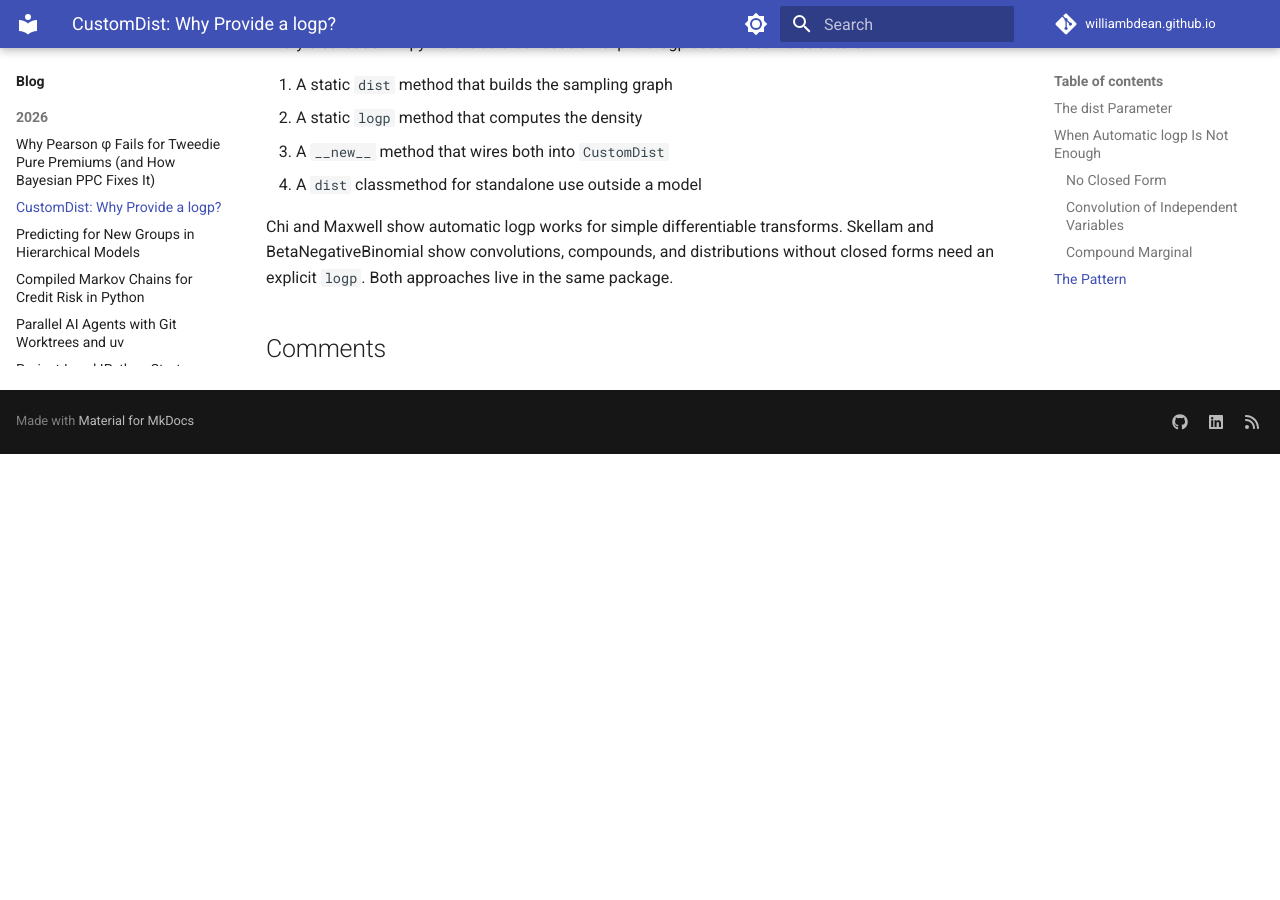
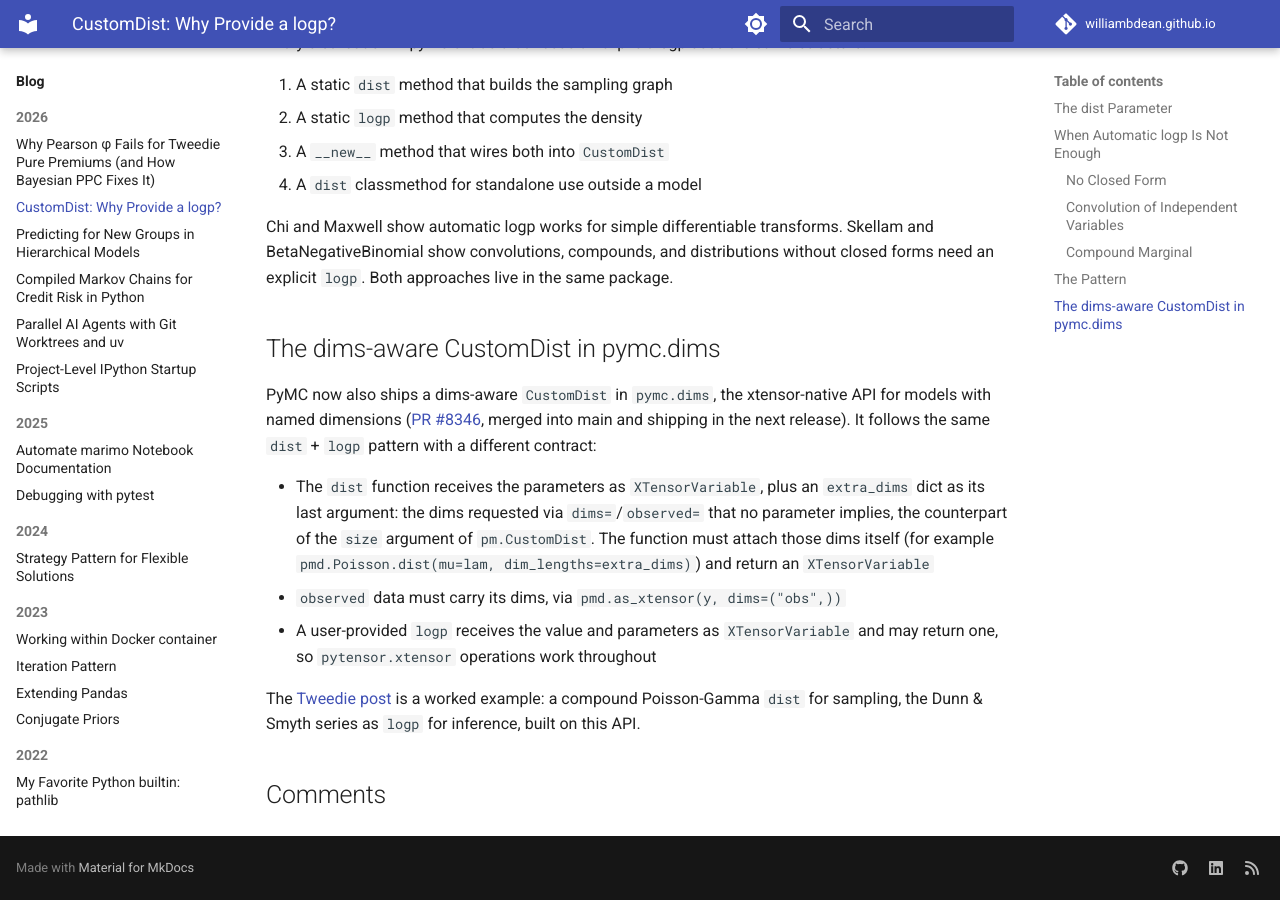
Before and after one commit to williambdean/williambdean.github.io, an MkDocs documentation site: the page built from docs/blog/posts/2026/customdist-why-provide-logp.md, in a window 1280 px wide and 900 px high, scrolled down 2927 px. Built offline with MkDocs 1.6.1 and Material for MkDocs 9.7.7, drawn with Linux system fonts in a browser that asks for light colours; comment, search, counter and statistics services are not loaded; before the commit the page ends 3381 px from its top, so only the background shows below that.

Commit message:
docs(customdist): note the merged dims-aware CustomDist (pymc#8346)

```diff
--- a/docs/blog/posts/2026/customdist-why-provide-logp.md
+++ b/docs/blog/posts/2026/customdist-why-provide-logp.md
@@ -119,3 +119,13 @@ Every distribution in pymc-extras that needs an explicit logp uses the same stru
 4. A `dist` classmethod for standalone use outside a model
 
 Chi and Maxwell show automatic logp works for simple differentiable transforms. Skellam and BetaNegativeBinomial show convolutions, compounds, and distributions without closed forms need an explicit `logp`. Both approaches live in the same package.
+
+## The dims-aware CustomDist in pymc.dims
+
+PyMC now also ships a dims-aware `CustomDist` in `pymc.dims`, the xtensor-native API for models with named dimensions ([PR #8346](https://github.com/pymc-devs/pymc/pull/8346), merged into main and shipping in the next release). It follows the same `dist` + `logp` pattern with a different contract:
+
+- The `dist` function receives the parameters as `XTensorVariable`, plus an `extra_dims` dict as its last argument: the dims requested via `dims=`/`observed=` that no parameter implies, the counterpart of the `size` argument of `pm.CustomDist`. The function must attach those dims itself (for example `pmd.Poisson.dist(mu=lam, dim_lengths=extra_dims)`) and return an `XTensorVariable`
+- `observed` data must carry its dims, via `pmd.as_xtensor(y, dims=("obs",))`
+- A user-provided `logp` receives the value and parameters as `XTensorVariable` and may return one, so `pytensor.xtensor` operations work throughout
+
+The [Tweedie post](https://williambdean.github.io/blog/posts/2026/pearson-phi-broken-tweedie/) is a worked example: a compound Poisson-Gamma `dist` for sampling, the Dunn & Smyth series as `logp` for inference, built on this API.
```
